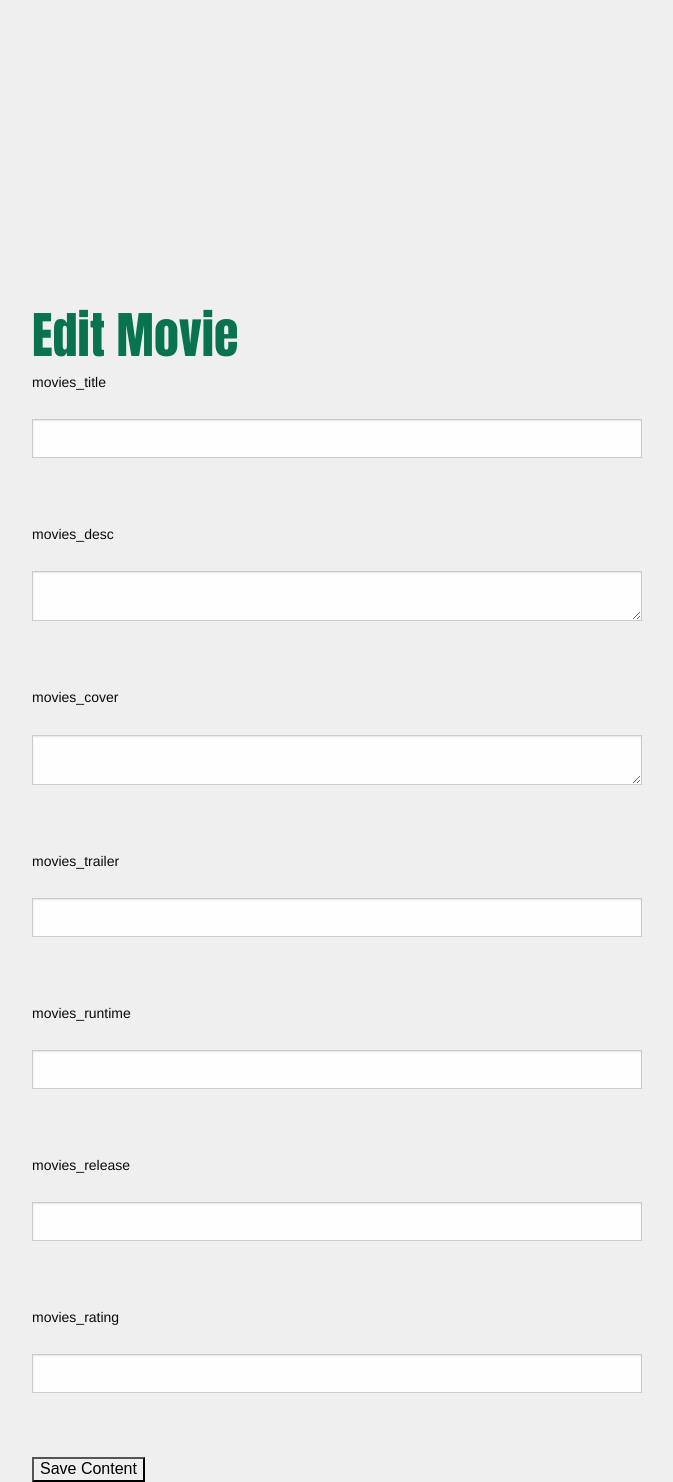
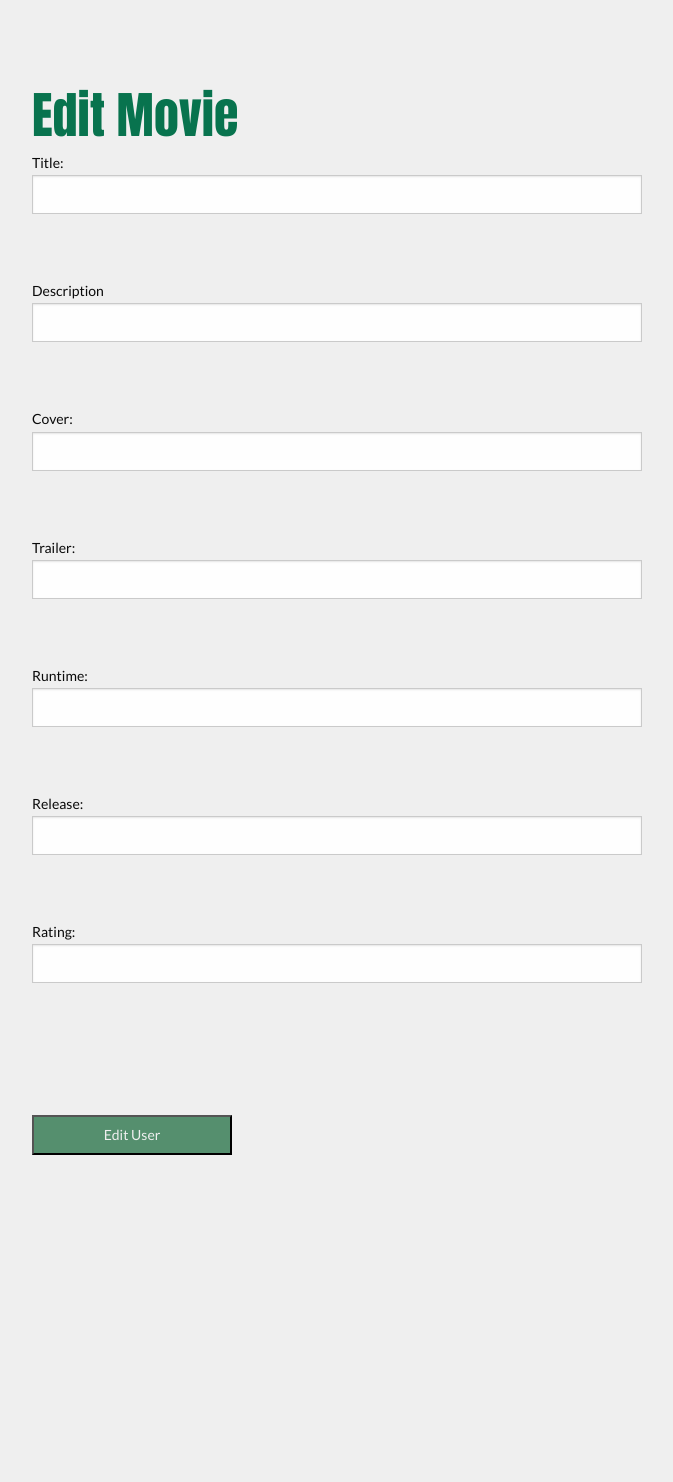
Before and after one commit to sydneybucc/bucci_sydney_customCMS, a PHP site: page /admin/admin_editall.php in a window 1280 px wide. Shown: the whole page, without its empty margins (303-976 px from the left). After the commit the page ends 1155 px from the top, so only its background shows below. Run offline with PHP 8.4, Linux system fonts and the light colour scheme; data comes from the database, SQL or seed files in the repository; data that the repository does not hold is empty.

Commit message:
changed some css and trying to figure out how to edit movies

```diff
--- a/admin/admin_editall.php
+++ b/admin/admin_editall.php
@@ -19,9 +19,33 @@
     <div class="large-6 large-offset-3 columns topSpace">
         <h2>Edit Movie</h2>
         <?php
-            echo single_edit('tbl_movies','movies_id',1);
-            // phpinfo();
+            // echo single_edit('tbl_movies','movies_id',1);
         ?>
+
+
+
+        <?php if(!empty($message)){echo $message;} ?>
+		<form action="admin_editall.php" method="post">
+		<label class="formStyle">Title:</label>
+		<input type="text" name="title" value="<?php echo $found_user['movies_title'];?>"><br><br>
+		<label class="formStyle">Description</label>
+		<input type="text" name="desc" value="<?php echo $found_user['movies_desc'];?>"><br><br>
+		<label class="formStyle">Cover:</label>
+		<input type="text" name="cover" value="<?php echo $found_user['movies_cover'];?>"><br><br>
+		<label class="formStyle">Trailer:</label>
+        <input type="text" name="trailer" value="<?php echo $found_user['movies_trailer'];?>"><br><br>
+        <label class="formStyle">Runtime:</label>
+        <input type="text" name="runtime" value="<?php echo $found_user['movies_runtime'];?>"><br><br>
+        <label class="formStyle">Release:</label>
+        <input type="text" name="release" value="<?php echo $found_user['movies_release'];?>"><br><br>
+        <label class="formStyle">Rating:</label>
+		<input type="text" name="rating" value="<?php echo $found_user['movies_rating'];?>"><br><br>
+		<br><br>
+        <input type ="submit" name="submit" value="Edit User" class="send">
+
+
+
+		</form>
     </div>
 </div>
 </body>
--- a/admin/css/admin_main.css
+++ b/admin/css/admin_main.css
@@ -20,7 +20,7 @@
  }
 
  .topSpace {
-     margin-top: 300px;
+     margin-top: 80px;
  }
 
  #navSteps {
```
Also changed, not shown: admin/phpscripts/editall.php (+73 -30 lines).
